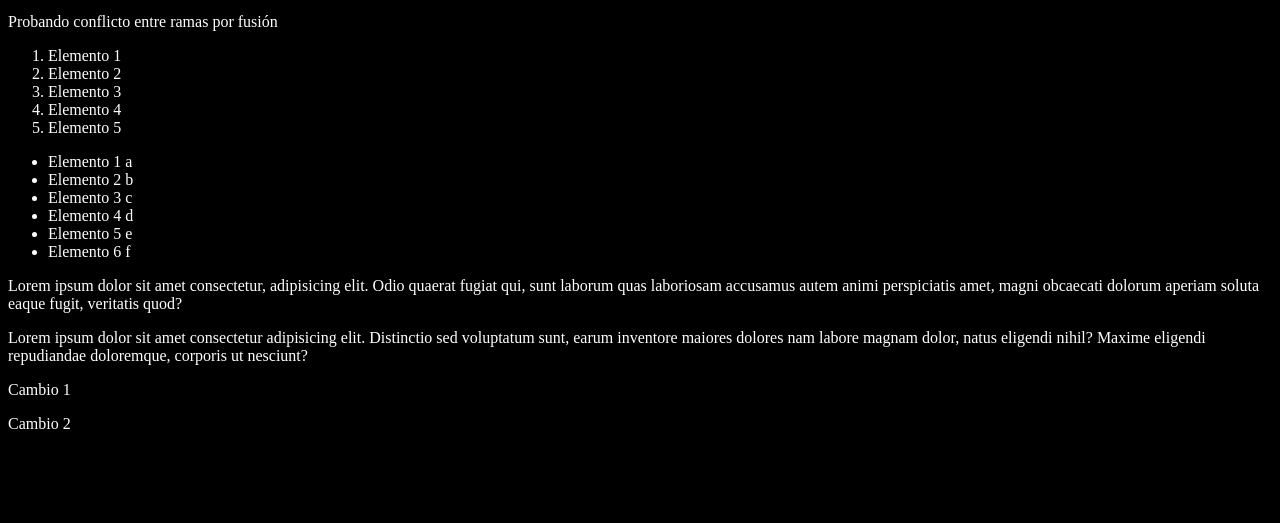
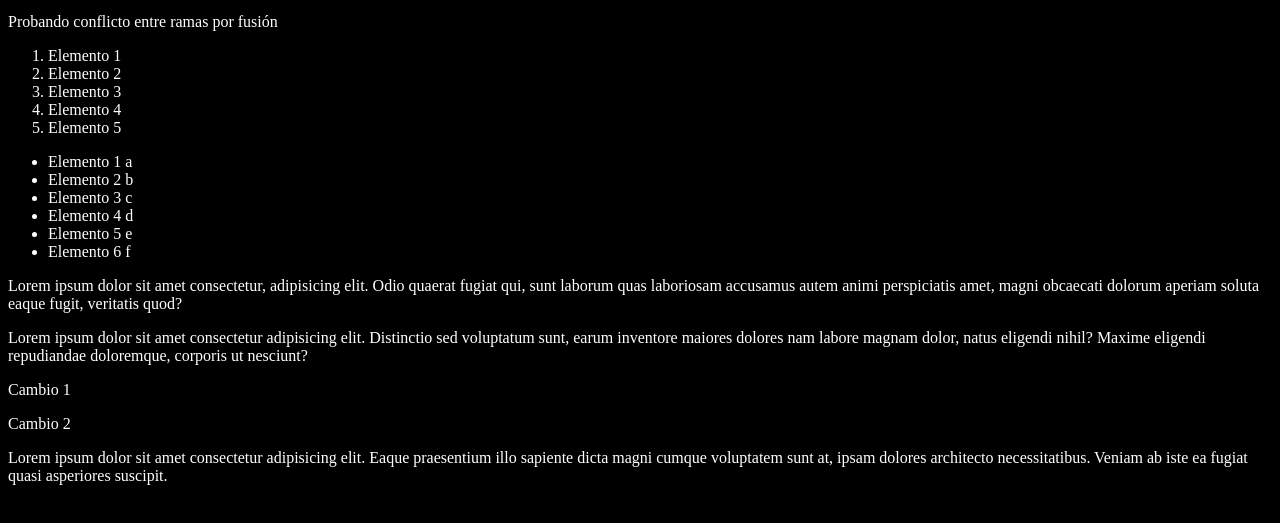
Before and after one commit to occtarc/curso-git-uno, a plain HTML site: page index.html in a window 1280 px wide. Shown: the part 101-624 px from the top of the page. Drawn offline with Linux system fonts and the light colour scheme.

Commit message:
probando gh-pages

```diff
--- a/index.html
+++ b/index.html
@@ -41,7 +41,7 @@
     <script src="index.js"></script>
     <p>Cambio 1</p>
     <p>Cambio 2</p>
-
+<p>Lorem ipsum dolor sit amet consectetur adipisicing elit. Eaque praesentium illo sapiente dicta magni cumque voluptatem sunt at, ipsam dolores architecto necessitatibus. Veniam ab iste ea fugiat quasi asperiores suscipit.</p>
 </body>
 
 </html>
```
